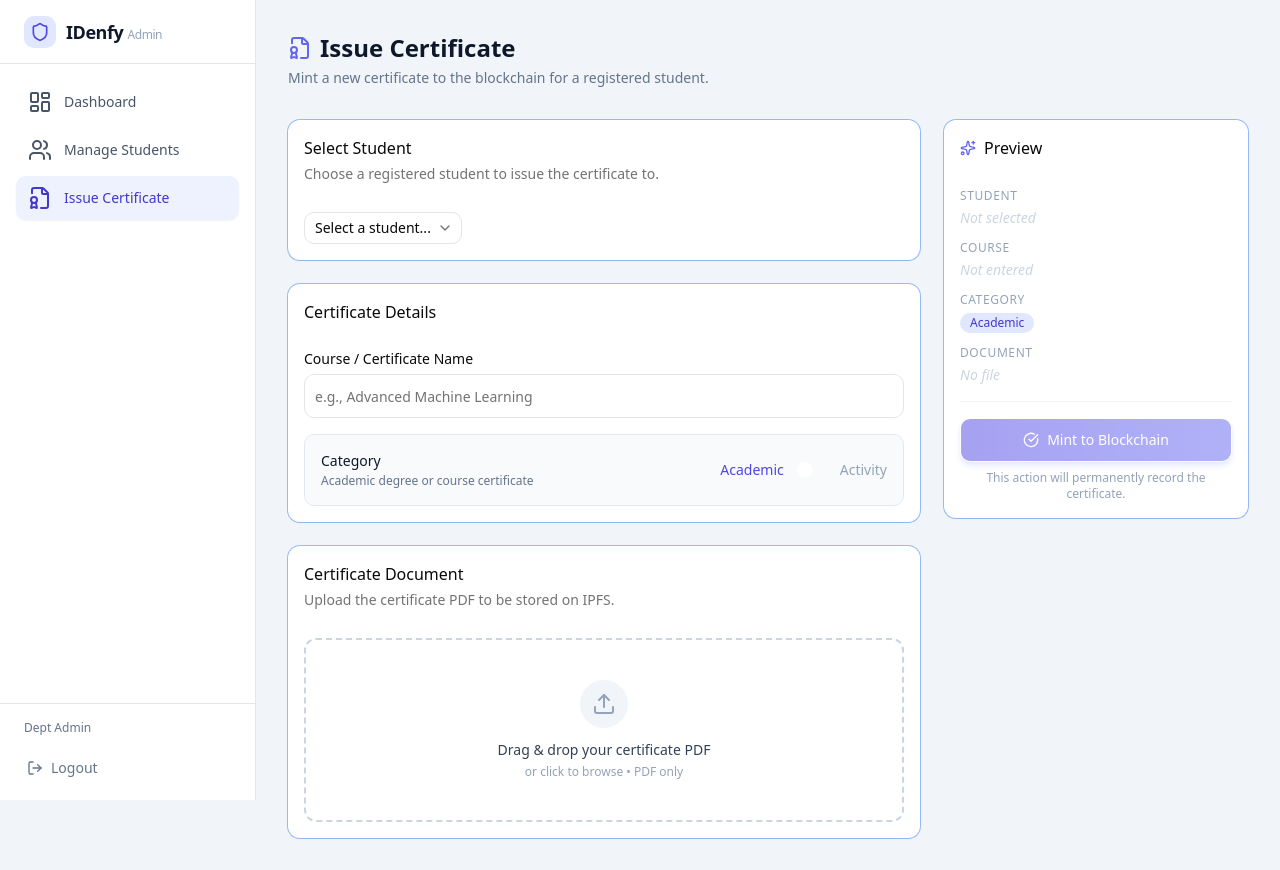
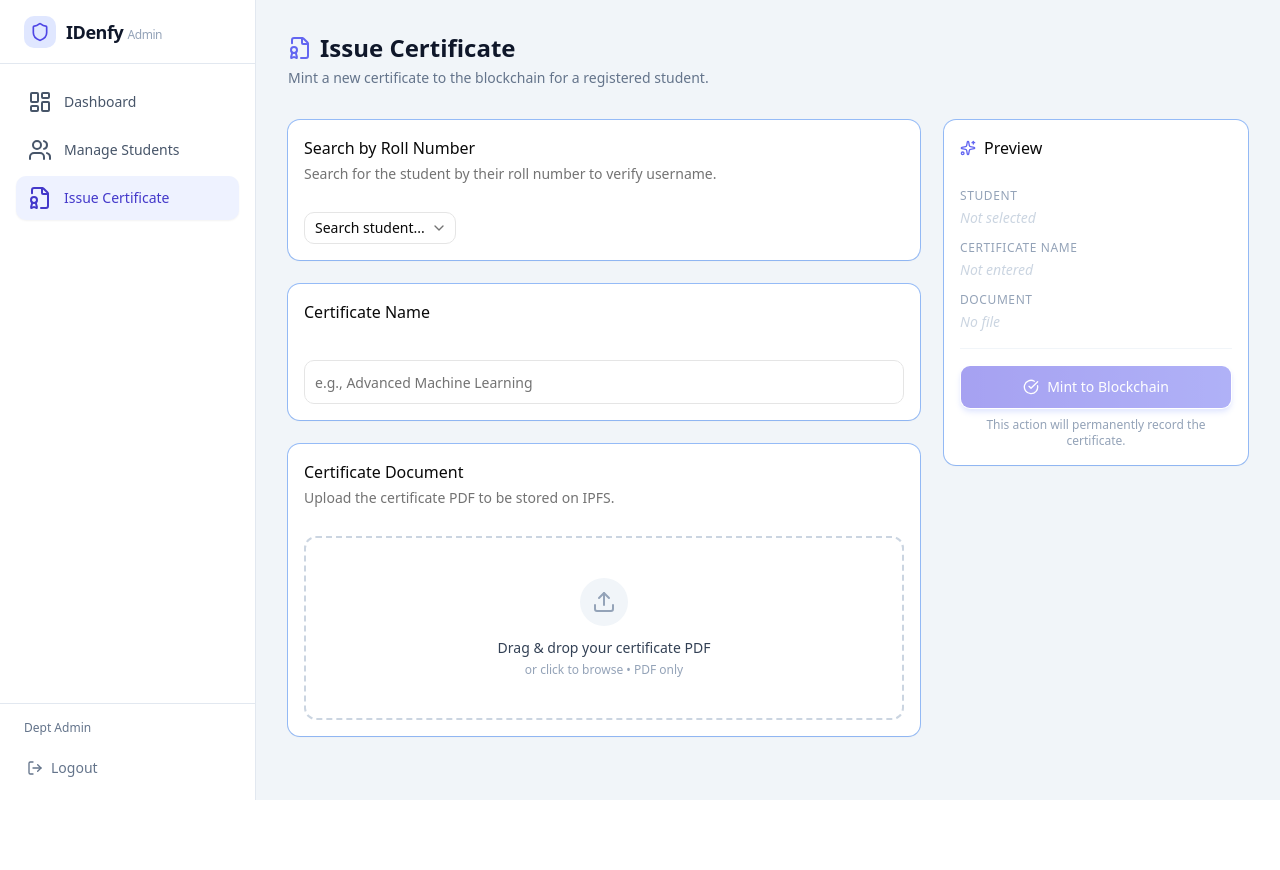
Before and after one commit to Mini-Project-2026/IDenfy, a React (Vite) app in the folder frontend/: page /admin/issue in a window 1280 px wide. After the commit the page ends 800 px from the top, so only its background shows below. Built offline with nearby package versions, Linux system fonts and the light colour scheme.

Commit message:
Update admin ui

```diff
--- a/frontend/src/pages/AdminPage.jsx
+++ b/frontend/src/pages/AdminPage.jsx
@@ -11,8 +11,7 @@ import {
   UserCog,
 } from "lucide-react";
 import {
-  LineChart, Line, XAxis, YAxis, CartesianGrid, Tooltip as RechartsTooltip, ResponsiveContainer,
-  PieChart, Pie, Cell, Legend
+  LineChart, Line, XAxis, YAxis, CartesianGrid, Tooltip as RechartsTooltip, ResponsiveContainer
 } from 'recharts';
 import { mockStudents, mockCertificates } from "../mockData";
 import ManageStudentsPage from "./admin/ManageStudentsPage";
@@ -74,15 +73,6 @@ const AdminPage = () => {
   // --- Calculate Analytics ---
   const totalStudents = mockStudents.length;
   const totalCerts = mockCertificates.length;
-
-  // Data for Pie Chart
-  const academicCerts = mockCertificates.filter(c => c.category === "Academic").length;
-  const activityCerts = mockCertificates.filter(c => c.category === "Activity").length;
-  const pieData = [
-    { name: 'Academic', value: academicCerts },
-    { name: 'Activity', value: activityCerts }
-  ];
-  const PIE_COLORS = ['#4f46e5', '#f59e0b']; // indigo-600, amber-500
 
   // Data for Line Chart (Certs by Month)
   const certsByMonth = mockCertificates.reduce((acc, cert) => {
@@ -208,11 +198,11 @@ const AdminPage = () => {
                 </div>
 
                 {/* Charts */}
-                <div className="grid grid-cols-1 lg:grid-cols-3 gap-6 mt-6">
+                <div className="mt-6">
                   {/* Line Chart */}
-                  <div className="lg:col-span-2 bg-white dark:bg-slate-900 rounded-xl p-6 border border-slate-200 dark:border-slate-800 shadow-sm flex flex-col">
+                  <div className="bg-white dark:bg-slate-900 rounded-xl p-6 border border-slate-200 dark:border-slate-800 shadow-sm flex flex-col">
                     <h2 className="text-lg font-semibold text-slate-900 dark:text-white mb-6">Certificates Issued Over Time</h2>
-                    <div className="flex-1 w-full min-h-[300px]">
+                    <div className="w-full h-[320px]">
                       <ResponsiveContainer width="100%" height="100%">
                         <LineChart data={lineData} margin={{ top: 5, right: 30, left: 0, bottom: 5 }}>
                           <CartesianGrid strokeDasharray="3 3" vertical={false} stroke="#e2e8f0" />
@@ -245,35 +235,6 @@ const AdminPage = () => {
                       </ResponsiveContainer>
                     </div>
                   </div>
-
-                  {/* Pie Chart */}
-                  <div className="bg-white dark:bg-slate-900 rounded-xl p-6 border border-slate-200 dark:border-slate-800 shadow-sm flex flex-col">
-                    <h2 className="text-lg font-semibold text-slate-900 dark:text-white mb-6">Certificates by Category</h2>
-                    <div className="flex-1 w-full min-h-[300px] flex items-center justify-center">
-                      <ResponsiveContainer width="100%" height="100%">
-                        <PieChart>
-                          <Pie
-                            data={pieData}
-                            cx="50%"
-                            cy="50%"
-                            innerRadius={65}
-                            outerRadius={100}
-                            paddingAngle={5}
-                            dataKey="value"
-                            stroke="none"
-                          >
-                            {pieData.map((entry, index) => (
-                              <Cell key={`cell-${index}`} fill={PIE_COLORS[index % PIE_COLORS.length]} />
-                            ))}
-                          </Pie>
-                          <RechartsTooltip
-                            contentStyle={{ borderRadius: '8px', border: '1px solid #e2e8f0', boxShadow: '0 4px 6px -1px rgb(0 0 0 / 0.1)' }}
-                          />
-                          <Legend verticalAlign="bottom" height={36} iconType="circle" />
-                        </PieChart>
-                      </ResponsiveContainer>
-                    </div>
-                  </div>
                 </div>
 
               </div>
--- a/frontend/src/pages/admin/IssueCertificatePage.jsx
+++ b/frontend/src/pages/admin/IssueCertificatePage.jsx
@@ -40,13 +40,8 @@ const IssueCertificatePage = () => {
     }
   }, []);
 
-  const certCat = user?.certCategory || user?.subRole;
-  const defaultCategory = certCat === "activity" ? "Activity" : "Academic";
-  const isCategoryLocked = user?.role === "sub_admin" && certCat !== "both";
-
   const [selectedStudentId, setSelectedStudentId] = useState("");
-  const [category, setCategory] = useState(defaultCategory);
-  const [courseName, setCourseName] = useState("");
+  const [certificateName, setCertificateName] = useState("");
   const [uploadedFile, setUploadedFile] = useState(null);
   const [isDragOver, setIsDragOver] = useState(false);
   const [isMinting, setIsMinting] = useState(false);
@@ -55,11 +50,11 @@ const IssueCertificatePage = () => {
   const fileInputRef = useRef(null);
   const { toast } = useToast();
 
-  const filteredStudents = mockStudents.filter(
-    (s) =>
-      s.name.toLowerCase().includes(searchTerm.toLowerCase()) ||
-      s.rollNo.toLowerCase().includes(searchTerm.toLowerCase())
+  const filteredStudents = mockStudents.filter((s) =>
+    s.rollNo.toLowerCase().includes(searchTerm.toLowerCase())
   );
+
+
 
   // Drag & drop handlers
   const handleDragOver = useCallback((e) => {
@@ -89,7 +84,7 @@ const IssueCertificatePage = () => {
   };
 
   const handleMint = async () => {
-    if (!selectedStudentId || !uploadedFile || !courseName.trim()) return;
+    if (!selectedStudentId || !uploadedFile || !certificateName.trim()) return;
 
     setIsMinting(true);
     setMintProgress(0);
@@ -121,19 +116,15 @@ const IssueCertificatePage = () => {
 
     // Reset form
     setSelectedStudentId("");
-    setCourseName("");
+    setCertificateName("");
     setUploadedFile(null);
-    if (!isCategoryLocked) {
-      setCategory("Academic");
-    }
   };
 
   const selectedStudent = mockStudents.find(
     (s) => s.id === selectedStudentId
   );
 
-  const isFormValid =
-    selectedStudentId && uploadedFile && courseName.trim();
+  const isFormValid = selectedStudentId && uploadedFile && certificateName.trim();
 
   return (
     <div className="p-8 relative">
@@ -203,9 +194,9 @@ const IssueCertificatePage = () => {
           {/* Student Selection */}
           <Card className="shadow-sm border-slate-200 dark:border-slate-800">
             <CardHeader className="pb-3">
-              <CardTitle className="text-base">Select Student</CardTitle>
+              <CardTitle className="text-base">Search by Roll Number</CardTitle>
               <CardDescription>
-                Choose a registered student to issue the certificate to.
+                Search for the student by their roll number to verify username.
               </CardDescription>
             </CardHeader>
             <CardContent>
@@ -214,7 +205,9 @@ const IssueCertificatePage = () => {
                 onValueChange={setSelectedStudentId}
               >
                 <SelectTrigger className="h-11">
-                  <SelectValue placeholder="Select a student..." />
+                  <SelectValue placeholder="Search student...">
+                    {selectedStudent ? selectedStudent.name : "Search student..."}
+                  </SelectValue>
                 </SelectTrigger>
                 <SelectContent>
                   <div className="px-2 pb-2">
@@ -222,20 +215,21 @@ const IssueCertificatePage = () => {
                       <Search className="absolute left-2 top-1/2 -translate-y-1/2 w-3.5 h-3.5 text-slate-400" />
                       <input
                         className="w-full pl-7 pr-3 py-1.5 text-sm border border-slate-200 dark:border-slate-700 rounded-md bg-transparent outline-none focus:ring-1 focus:ring-indigo-500"
-                        placeholder="Search students..."
+                        placeholder="Type roll number..."
                         value={searchTerm}
                         onChange={(e) => setSearchTerm(e.target.value)}
                         onClick={(e) => e.stopPropagation()}
+                        onKeyDown={(e) => e.stopPropagation()}
                       />
                     </div>
                   </div>
                   {filteredStudents.map((student) => (
                     <SelectItem key={student.id} value={student.id}>
                       <div className="flex items-center gap-2">
-                        <span className="font-medium">{student.name}</span>
-                        <span className="text-xs text-slate-400 font-mono">
+                        <span className="text-xs text-slate-600 dark:text-slate-300 font-mono border border-slate-200 dark:border-slate-700 px-1 rounded bg-slate-100 dark:bg-slate-800">
                           {student.rollNo}
                         </span>
+                        <span className="font-medium text-slate-900 dark:text-white">{student.name}</span>
                       </div>
                     </SelectItem>
                   ))}
@@ -249,71 +243,21 @@ const IssueCertificatePage = () => {
             </CardContent>
           </Card>
 
-          {/* Certificate Details */}
+          {/* Certificate Name */}
           <Card className="shadow-sm border-slate-200 dark:border-slate-800">
             <CardHeader className="pb-3">
-              <CardTitle className="text-base">
-                Certificate Details
-              </CardTitle>
+              <CardTitle className="text-base">Certificate Name</CardTitle>
             </CardHeader>
-            <CardContent className="space-y-4">
+            <CardContent>
               <div className="space-y-2">
-                <Label htmlFor="courseName">Course / Certificate Name</Label>
+                <Label htmlFor="certificateName" className="sr-only">Name</Label>
                 <Input
-                  id="courseName"
+                  id="certificateName"
                   placeholder="e.g., Advanced Machine Learning"
-                  value={courseName}
-                  onChange={(e) => setCourseName(e.target.value)}
+                  value={certificateName}
+                  onChange={(e) => setCertificateName(e.target.value)}
                   className="h-11"
                 />
-              </div>
-
-              {/* Category Toggle */}
-              <div className="flex items-center justify-between p-4 rounded-lg border border-slate-200 dark:border-slate-700 bg-slate-50 dark:bg-slate-800/50">
-                <div>
-                  <p className="font-medium text-sm text-slate-900 dark:text-white">
-                    Category
-                  </p>
-                  <p className="text-xs text-slate-500 dark:text-slate-400 mt-0.5">
-                    {category === "Academic"
-                      ? "Academic degree or course certificate"
-                      : "Extracurricular activity or competition"}
-                  </p>
-                </div>
-                <div className="flex items-center gap-3">
-                  <span
-                    className={`text-sm font-medium transition-colors ${
-                      category === "Academic"
-                        ? "text-indigo-600 dark:text-indigo-400"
-                        : "text-slate-400"
-                    }`}
-                  >
-                    Academic
-                  </span>
-
-                  {!isCategoryLocked ? (
-                    <Switch
-                      checked={category === "Activity"}
-                      onCheckedChange={(checked) =>
-                        setCategory(checked ? "Activity" : "Academic")
-                      }
-                    />
-                  ) : (
-                    <div className="px-1" title="Category locked by your role">
-                      <Lock className="w-3.5 h-3.5 text-slate-400" />
-                    </div>
-                  )}
-
-                  <span
-                    className={`text-sm font-medium transition-colors ${
-                      category === "Activity"
-                        ? "text-indigo-600 dark:text-indigo-400"
-                        : "text-slate-400"
-                    }`}
-                  >
-                    Activity
-                  </span>
-                </div>
               </div>
             </CardContent>
           </Card>
@@ -416,32 +360,20 @@ const IssueCertificatePage = () => {
                     )}
                   </p>
                 </div>
+
                 <div>
                   <p className="text-xs text-slate-400 uppercase tracking-wider mb-1">
-                    Course
+                    Certificate Name
                   </p>
                   <p className="text-sm font-medium text-slate-900 dark:text-white">
-                    {courseName || (
+                    {certificateName || (
                       <span className="text-slate-300 dark:text-slate-600 italic">
                         Not entered
                       </span>
                     )}
                   </p>
                 </div>
-                <div>
-                  <p className="text-xs text-slate-400 uppercase tracking-wider mb-1">
-                    Category
-                  </p>
-                  <span
-                    className={`inline-flex items-center px-2.5 py-0.5 rounded-full text-xs font-medium ${
-                      category === "Academic"
-                        ? "bg-indigo-100 text-indigo-700 dark:bg-indigo-900/30 dark:text-indigo-400"
-                        : "bg-amber-100 text-amber-700 dark:bg-amber-900/30 dark:text-amber-400"
-                    }`}
-                  >
-                    {category}
-                  </span>
-                </div>
+
                 <div>
                   <p className="text-xs text-slate-400 uppercase tracking-wider mb-1">
                     Document
--- a/frontend/src/pages/admin/ManageSubAdminsPage.jsx
+++ b/frontend/src/pages/admin/ManageSubAdminsPage.jsx
@@ -61,8 +61,6 @@ const ManageSubAdminsPage = () => {
     name: "",
     email: "",
     password: "",
-    subRole: "",
-    certCategory: "",
   };
   const [formData, setFormData] = useState({ ...emptyForm });
 
@@ -75,13 +73,11 @@ const ManageSubAdminsPage = () => {
 
   const validateForm = () => {
     const errors = {};
-    if (!formData.name.trim()) errors.name = "Name is required.";
+    if (!formData.name.trim()) errors.name = "Authority Name is required.";
     if (!formData.email.trim()) errors.email = "Email is required.";
     else if (!/^[^\s@]+@[^\s@]+\.[^\s@]+$/.test(formData.email))
       errors.email = "Invalid email format.";
     if (!formData.password.trim()) errors.password = "Password is required.";
-    if (!formData.subRole.trim()) errors.subRole = "Department is required.";
-    if (!formData.certCategory) errors.certCategory = "Category is required.";
 
     setFormErrors(errors);
     return Object.keys(errors).length === 0;
@@ -110,8 +106,6 @@ const ManageSubAdminsPage = () => {
       name: admin.name,
       email: admin.email,
       password: admin.password,
-      subRole: admin.subRole,
-      certCategory: admin.certCategory || (admin.subRole === "activity" ? "activity" : "academic"),
     });
     setFormErrors({});
     setIsEditOpen(true);
@@ -151,13 +145,13 @@ const ManageSubAdminsPage = () => {
     (a) =>
       a.name.toLowerCase().includes(searchQuery.toLowerCase()) ||
       a.email.toLowerCase().includes(searchQuery.toLowerCase()) ||
-      a.subRole.toLowerCase().includes(searchQuery.toLowerCase())
+      (a.subRole && a.subRole.toLowerCase().includes(searchQuery.toLowerCase()))
   );
 
   const formFieldsJSX = (
     <div className="space-y-4 py-4">
       <div className="space-y-2">
-        <Label htmlFor="name">Full Name</Label>
+        <Label htmlFor="name">Authority Name</Label>
         <Input
           id="name"
           placeholder="e.g., Dr. Smith"
@@ -191,7 +185,6 @@ const ManageSubAdminsPage = () => {
         )}
       </div>
 
-      <div className="grid grid-cols-2 gap-4">
       <div className="space-y-2">
         <Label htmlFor="password">Password</Label>
         <Input
@@ -206,46 +199,6 @@ const ManageSubAdminsPage = () => {
           <p className="text-xs text-red-500 flex items-center gap-1">
             <AlertCircle className="w-3 h-3" />
             {formErrors.password}
-            </p>
-          )}
-        </div>
-        <div className="space-y-2">
-          <Label htmlFor="subRole">Department Name</Label>
-          <Input
-            id="subRole"
-            placeholder="e.g., Fee, Sports, Library"
-            value={formData.subRole}
-            onChange={(e) => handleFormChange("subRole", e.target.value)}
-            className={formErrors.subRole ? "border-red-400" : ""}
-          />
-          {formErrors.subRole && (
-            <p className="text-xs text-red-500 flex items-center gap-1">
-              <AlertCircle className="w-3 h-3" />
-              {formErrors.subRole}
-            </p>
-          )}
-        </div>
-      </div>
-      <div className="space-y-2">
-        <Label htmlFor="certCategory">Certificate Category</Label>
-        <p className="text-xs text-slate-400 -mt-1">Which type of certificates can this admin issue?</p>
-        <Select
-          value={formData.certCategory}
-          onValueChange={(value) => handleFormChange("certCategory", value)}
-        >
-          <SelectTrigger className={formErrors.certCategory ? "border-red-400" : ""}>
-            <SelectValue placeholder="Select category" />
-          </SelectTrigger>
-          <SelectContent>
-            <SelectItem value="academic">Academic Certificates</SelectItem>
-            <SelectItem value="activity">Activity Certificates</SelectItem>
-            <SelectItem value="both">Both (Academic & Activity)</SelectItem>
-          </SelectContent>
-        </Select>
-        {formErrors.certCategory && (
-          <p className="text-xs text-red-500 flex items-center gap-1">
-            <AlertCircle className="w-3 h-3" />
-            {formErrors.certCategory}
           </p>
         )}
       </div>
@@ -324,9 +277,8 @@ const ManageSubAdminsPage = () => {
           <Table>
             <TableHeader>
               <TableRow className="bg-slate-50 dark:bg-slate-800/50">
-                <TableHead className="font-semibold">Name</TableHead>
+                <TableHead className="font-semibold">Authority Name</TableHead>
                 <TableHead className="font-semibold">Email</TableHead>
-                <TableHead className="font-semibold">Department Role</TableHead>
                 <TableHead className="font-semibold text-right">
                   Actions
                 </TableHead>
@@ -344,22 +296,6 @@ const ManageSubAdminsPage = () => {
                     </TableCell>
                     <TableCell className="text-slate-600 dark:text-slate-400">
                       {admin.email}
-                    </TableCell>
-                    <TableCell>
-                      <div className="flex items-center gap-2">
-                        <span className="inline-flex items-center px-2 py-1 rounded text-xs font-medium bg-slate-100 text-slate-700 dark:bg-slate-800 dark:text-slate-300 capitalize">
-                          {admin.subRole}
-                        </span>
-                        <span className={`inline-flex items-center px-2 py-1 rounded text-xs font-medium ${
-                          (admin.certCategory || admin.subRole) === "academic"
-                            ? "bg-indigo-100 text-indigo-700 dark:bg-indigo-900/30 dark:text-indigo-400"
-                            : (admin.certCategory || admin.subRole) === "activity"
-                            ? "bg-amber-100 text-amber-700 dark:bg-amber-900/30 dark:text-amber-400"
-                            : "bg-emerald-100 text-emerald-700 dark:bg-emerald-900/30 dark:text-emerald-400"
-                        }`}>
-                          {(admin.certCategory || admin.subRole) === "both" ? "All Certs" : (admin.certCategory || admin.subRole) === "academic" ? "Academic" : "Activity"}
-                        </span>
-                      </div>
                     </TableCell>
                     <TableCell className="text-right">
                       <div className="flex items-center justify-end gap-1 opacity-0 group-hover:opacity-100 transition-opacity">
@@ -386,7 +322,7 @@ const ManageSubAdminsPage = () => {
               ) : (
                 <TableRow>
                   <TableCell
-                    colSpan={4}
+                    colSpan={3}
                     className="text-center py-12 text-slate-400"
                   >
                     {searchQuery
```
Also changed, not shown: frontend/src/pages/admin/ManageStudentsPage.jsx (+25 -0 lines). Lines whose indentation alone changed are shown as unchanged.
